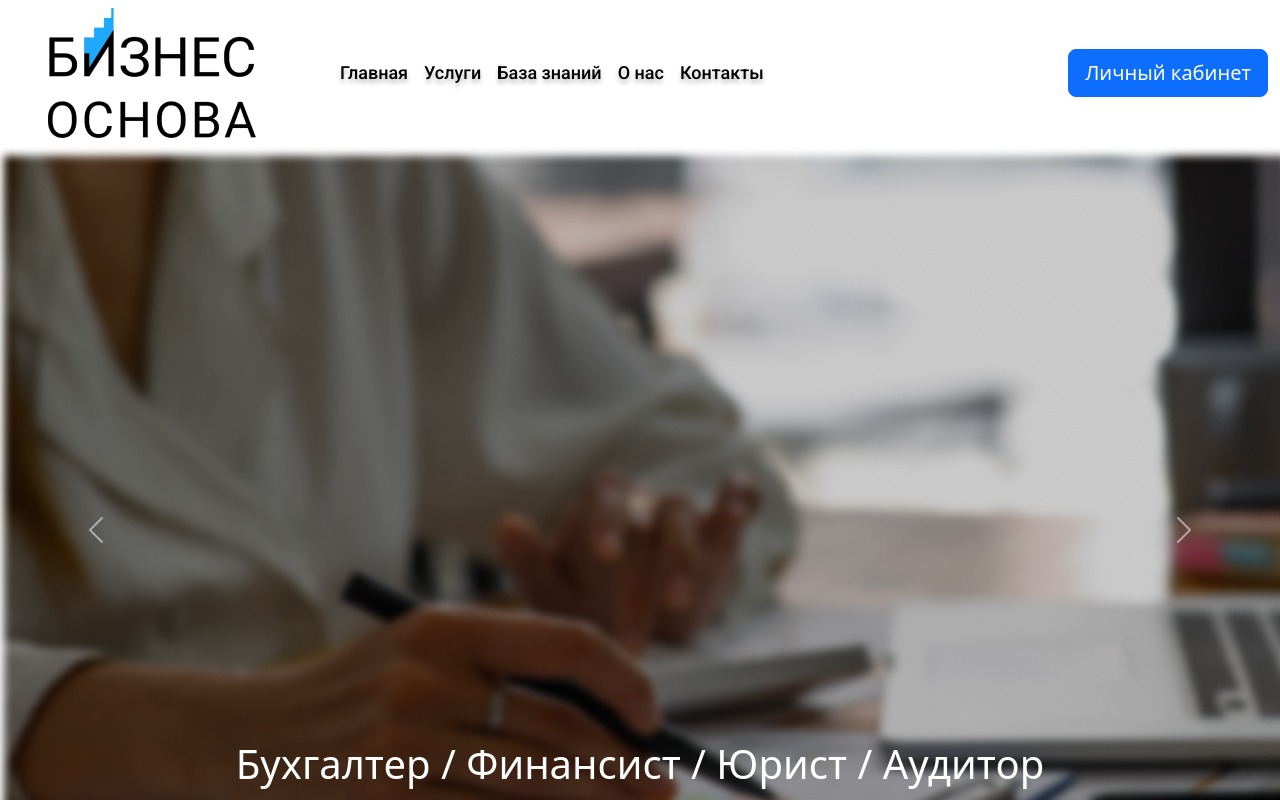
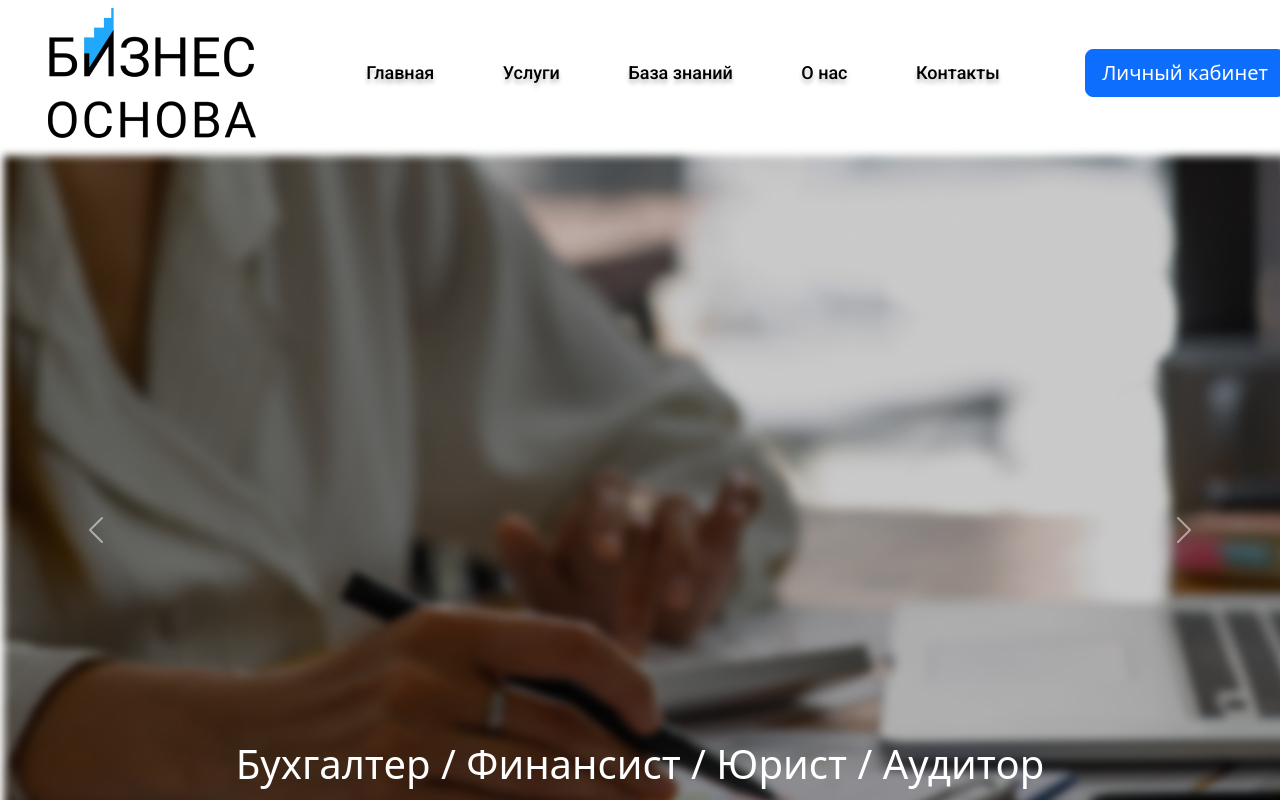
Before and after one commit to FarAlex54/Layer, a React (Create React App) app: page / in a window 1280 px wide. Shown: the top 800 px of the page. Built offline with nearby package versions, Linux system fonts and the light colour scheme; data requests are answered from the project's data file.

Commit message:
Пробуем деплоить

```diff
--- a/src/App.jsx
+++ b/src/App.jsx
@@ -16,12 +16,24 @@ import ContactsPage from './components/pages/ContactsPage';
 //ОЧЕНЬ ВАЖНО ЗАПУСТИТЬ json-server -p 3001 -w db.json
 export const AppContext = React.createContext({});
 function App() {
+    /* Определение размеров экрана для вычисления ориентации окна браузера
+  и определения размеров начальной области поиска отделений */
+        const [pageWidth, setPageWidth] = useState(document.documentElement.scrollWidth);
+        const [pageHeight, setPageHeight] = useState(document.documentElement.scrollHeight);
   const [isLoading, setLoading] = useState(true); //состояние получения ответа axios при открытии приложения
   const [services, setServices] = useState([]);//хук хранит инфу об Услугах
   const [packages, setPackages] = useState([]);//хук хранит инфу об Пакетах
   const [contacts, setContacts] = useState([]);//хук хранит инфу об контактах
   const [stocks, setStocks] = useState([]);//хук хранит инфу об акциях
   const [users, setUsers] = useState([]);//хук хранит инфу о пользователях
+
+  window.onload = function() {
+    setPageWidth(window.innerWidth);
+  };
+  window.onresize = function() {
+    setPageWidth(window.innerWidth);
+  };
+
 
   useEffect(() => {
     async function axiosServices(){
@@ -40,6 +52,7 @@ function App() {
     axiosPackages();
     axiosContacts();
   }, []);
+  console.log('Размер экрана:',pageWidth);
 /*   console.log('Контакты: ',contacts.length) */
 /*   console.log("services: ",services.length);
   console.log("packages: ",packages.length); */
@@ -48,7 +61,7 @@ function App() {
   else{
   return (
     <AppContext.Provider
-      value={{services, packages, contacts}}>
+      value={{services, packages, contacts, pageWidth, setPageWidth}}>
       <div>
         <Router>
           <Header/>
--- a/src/components/Header.jsx
+++ b/src/components/Header.jsx
@@ -4,8 +4,19 @@ import Nav from 'react-bootstrap/Nav';
 import Navbar from 'react-bootstrap/Navbar';
 import Button from 'react-bootstrap/Button';
 import {Link} from 'react-router-dom';
+import { AppContext } from '../App';
 
 function Header() {
+  const HeaderContext = React.useContext(AppContext);
+  const container = ()=>{
+    let button_position={
+      position: '',
+      right: ''}
+    if (HeaderContext.pageWidth>991) {button_position = {position: 'absolute',
+    right: '-5px'}}
+    return button_position;
+  }
+  console.log('Значение функции container:', container());
   return (
     <Navbar expand="lg">
       <div className='' style={{width:'320px'}}>
@@ -15,14 +26,14 @@ function Header() {
           <Container className=''>
             <Navbar.Toggle aria-controls="basic-navbar-nav"/>
             <Navbar.Collapse id="basic-navbar-nav">
-                  <Nav className='me-auto'>
+                  <Nav className='d-flex justify-content-around w-75'>
                     <Nav.Link><Link className='header_text' to={'/'}>Главная</Link></Nav.Link>
                     <Nav.Link><Link className='header_text' to={'/services'}>Услуги</Link></Nav.Link>
                     <Nav.Link><Link className='header_text' to={'/knows'}>База знаний</Link></Nav.Link>
                     <Nav.Link><Link className='header_text' to={'/about'}>О нас</Link></Nav.Link>
                     <Nav.Link><Link className='header_text' to={'/contacts'}>Контакты</Link></Nav.Link>
                   </Nav>
-                  <Button className='' size='lg' variant='primary'>Личный кабинет</Button>
+                  <Button className='' size='lg' variant='primary' style={container()}>Личный кабинет</Button>
             </Navbar.Collapse>
           </Container>
       </div>
```
